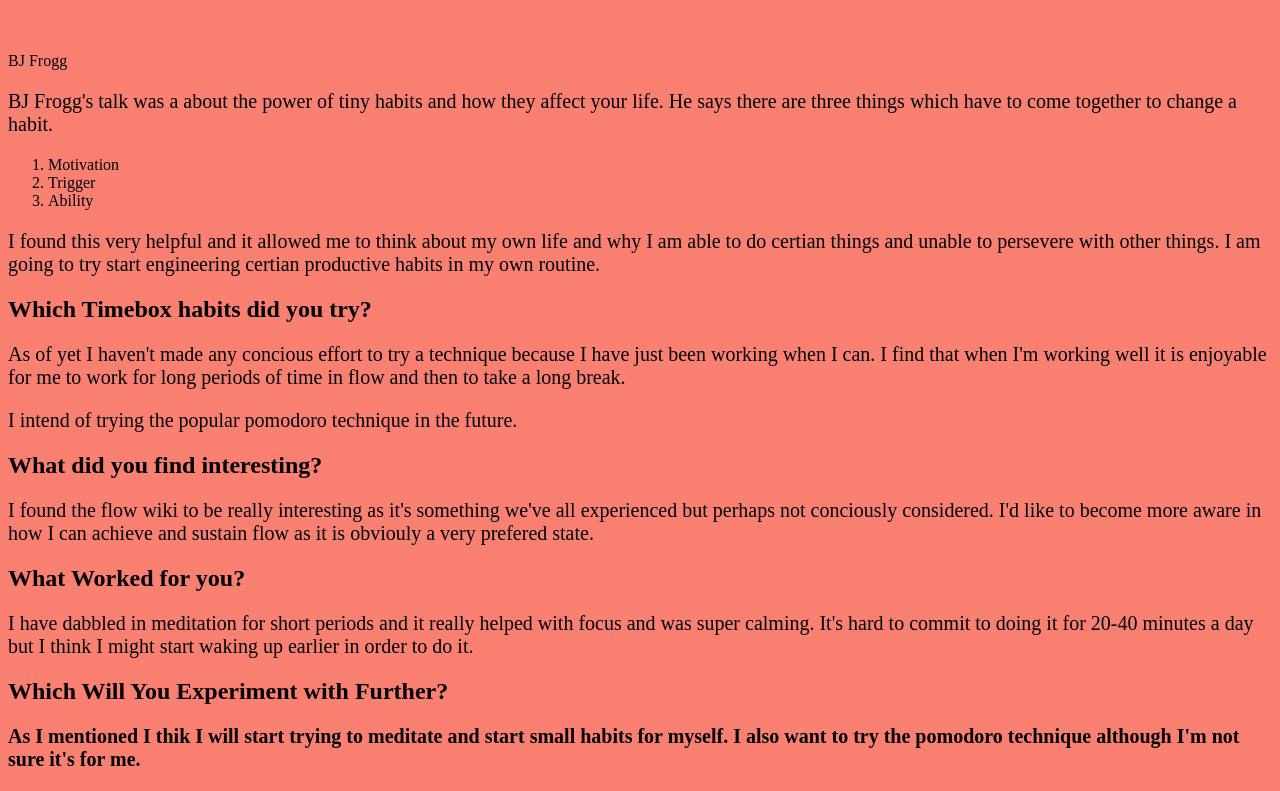
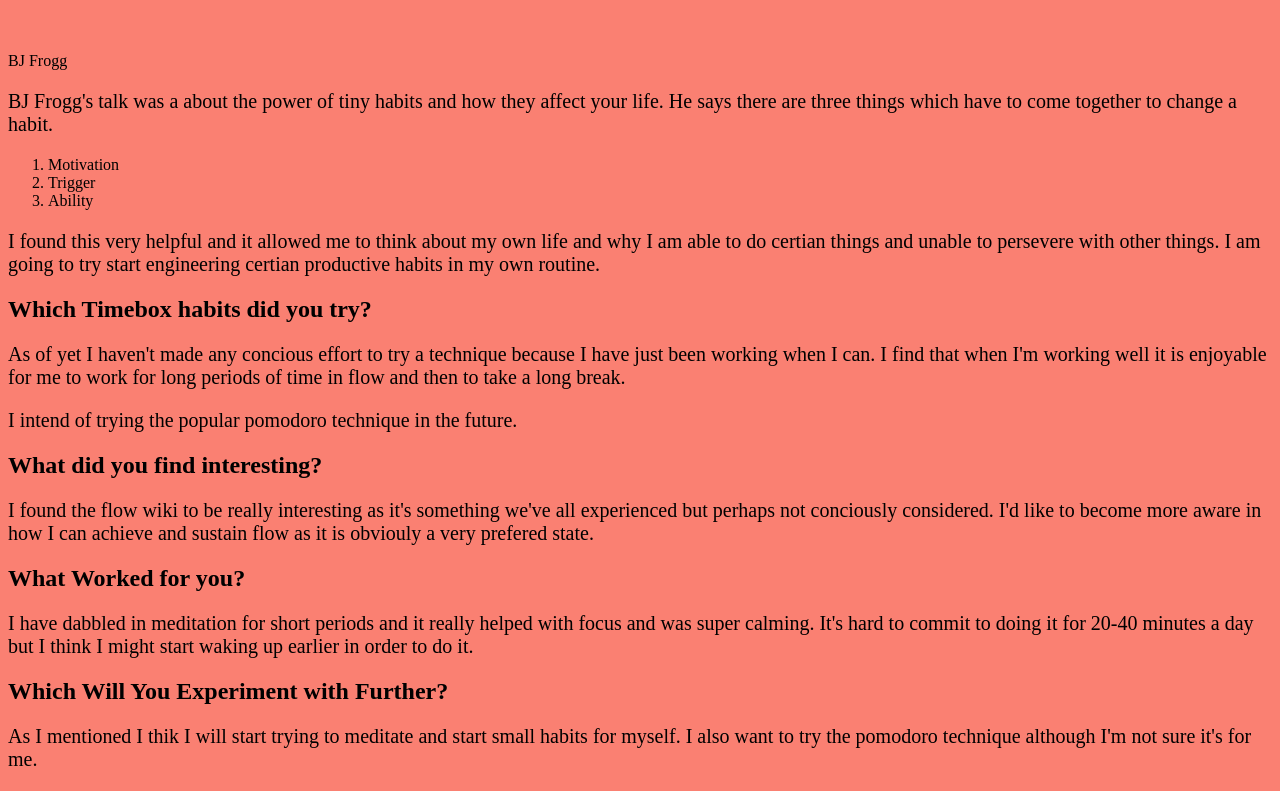
Before and after one commit to edi-rose/edi-rose.github.io, a plain HTML site: page blog/c1-time-and-habits.html in a window 1280 px wide. Shown: the part 243-1034 px from the top of the page. Drawn offline with Linux system fonts and the light colour scheme.

Commit message:
font changes

```diff
--- a/Styles/c1-reflection-blog.css
+++ /dev/null
@@ -1,13 +0,0 @@
-h1 {
-  text-transform: capitalize;
-  font-family: fantasy;
-  font-size: 20px;
-}
-p {
-  background-color: black;
-  color: white;
-}
-li {
-  text-transform: capitalize;
-  text-align: center;
-}
--- a/Styles/c1-time-and-habits-blog.css
+++ /dev/null
@@ -1,9 +0,0 @@
-li {
-  font-style:italic;
-  font-family: cursive;
-}
-h2 {
-  background-color: salmon;
-  color: blue;
-  text-align: center;
-}
--- a/Styles/main.css
+++ b/Styles/main.css
@@ -17,7 +17,7 @@ h3 {
 body {
   background-color: salmon;
 }
-p{
+p {
   background-color: salmon;
   color: black;
   font-size: 20px;
@@ -26,3 +26,6 @@ p{
   text-align: left;
   color: rgb(0, 0, 0)
 }
+li {
+  font-size: 25;
+}
--- a/blog/c1-time-and-habits.html
+++ b/blog/c1-time-and-habits.html
@@ -29,7 +29,7 @@
             <p> I found the flow wiki to be really interesting as it's something we've all experienced but perhaps not conciously considered. I'd like to become more aware in how I can achieve and sustain flow as it is obviouly a very prefered state.</p>
           <h2>What Worked for you?</h2>
           <p>I have dabbled in meditation for short periods and it really helped with focus and was super calming. It's hard to commit to doing it for 20-40 minutes a day but I think I might start waking up earlier in order to do it.</p>
-          <h2>Which Will You Experiment with Further?<h2>
+          <h2>Which Will You Experiment with Further?</h2>
             <p>As I mentioned I thik I will start trying to meditate and start small habits for myself. I also want to try the pomodoro technique although I'm not sure it's for me.</p>
   </body>
 </html>
```
Also changed, not shown: index.html (+2 -2 lines).
